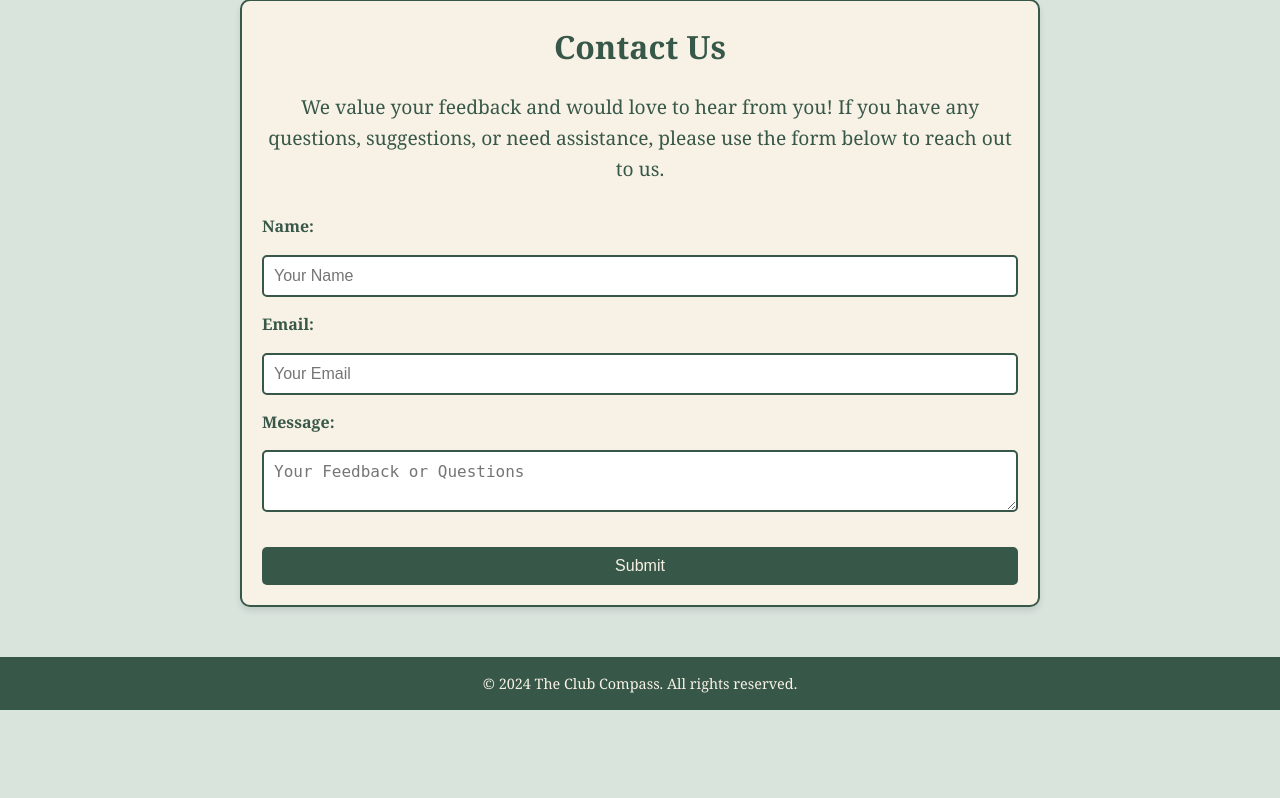
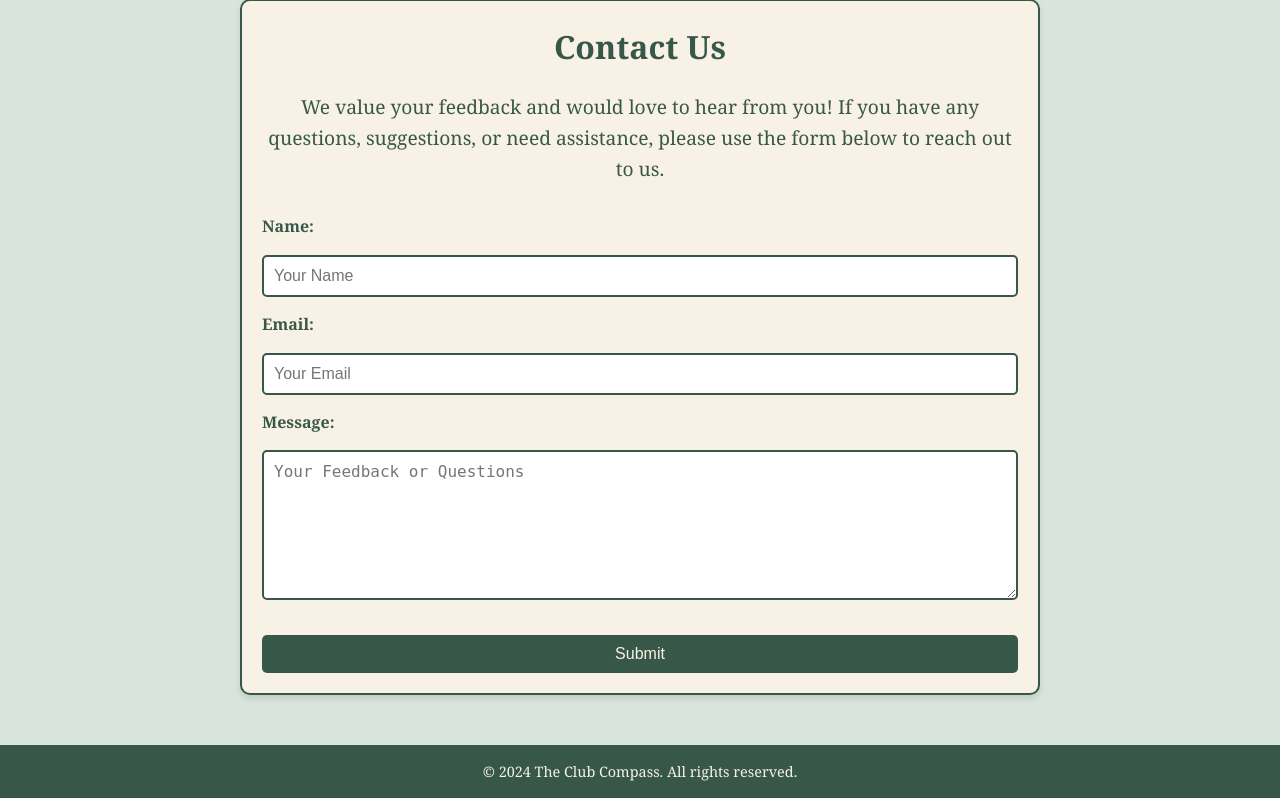
Before and after one commit to jacobchittaphong/CS351-FINAL, a PHP site: page /contact.php in a window 1280 px wide. Shown: the part 164-962 px from the top of the page. Before the commit the page ends 874 px from the top, so only its background shows below. Run offline with PHP 8.4, Linux system fonts and the light colour scheme.

Commit message:
contact page css wip

```diff
--- a/styles.css
+++ b/styles.css
@@ -909,3 +909,7 @@ footer {
     border-radius: 5px;
     background-color: #FFFFFF; /* White background */
 }
+.contact-form textarea {
+    resize: vertical;
+    height: 150px; /* Default height */
+}
```
